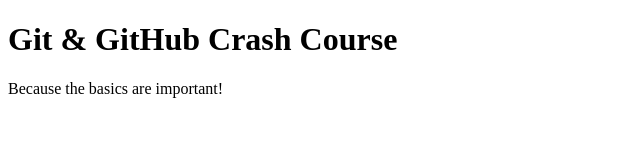
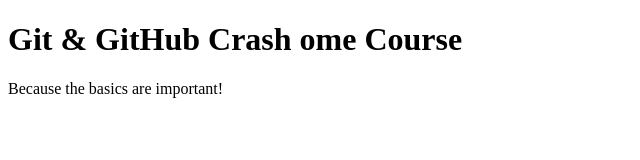
Before and after one commit to rajeshworld123/git-cicd, a plain HTML site: page index.html in a window 1280 px wide. Shown: the whole page, without its empty margins (0-640 px from the left). Drawn offline with Linux system fonts and the light colour scheme.

Commit message:
initial commit

```diff
--- a/index.html
+++ b/index.html
@@ -7,7 +7,7 @@
     <title>Git & GitHub Crash Course</title>
   </head>
   <body>
-    <h1>Git & GitHub Crash Course</h1>
+    <h1>Git & GitHub Crash ome Course</h1>
     <p>Because the basics are important!</p>
   </body>
 </html>
```
